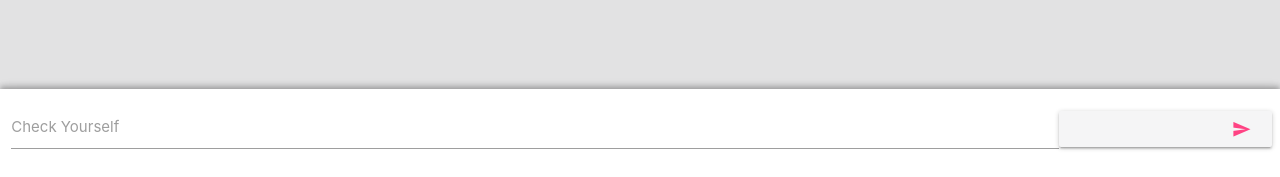
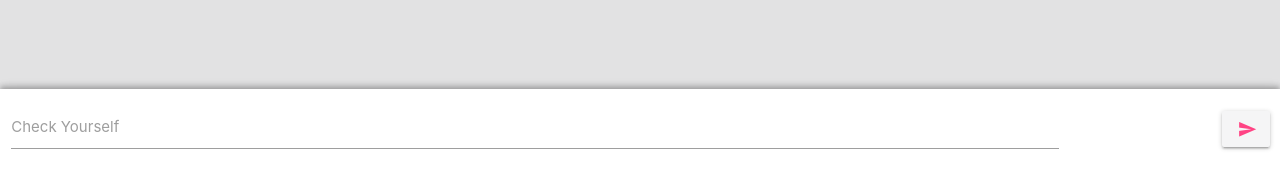
Before and after one commit to madisonkoch/tone, a PHP site: page /slackContent.html in a window 1280 px wide. Shown: the part 623-800 px from the top of the page. Run offline with PHP 8.4, Linux system fonts and the light colour scheme; some libraries are stand-ins or nearby versions.

Commit message:
style slack-submit button

```diff
--- a/asssets/css/style.css
+++ b/asssets/css/style.css
@@ -207,13 +207,15 @@
             padding-left:10px;
             padding-right:10px;
         }
-        .slack-submit{
+        button.btn.col.s2.right.waves-effect.waves-light.slack-submit{
             padding: unset;
             width: fit-content;
             background-color: #F5F5F6;
             position: fixed;
             bottom: 30px;
-            right: 15px;
+            right: 10px;
+            padding-left: 6px;
+            padding-right: 3px;
         }
         #send-icon{
             margin: unset;
```
Also changed, not shown: slackContent.html (+0 -12 lines).
